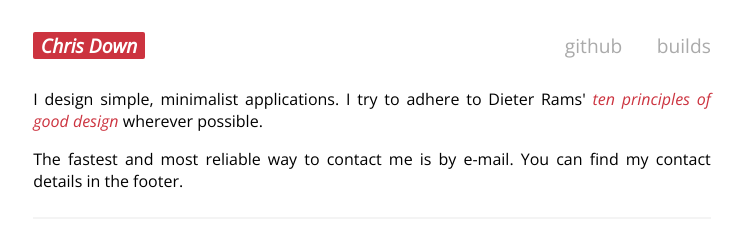
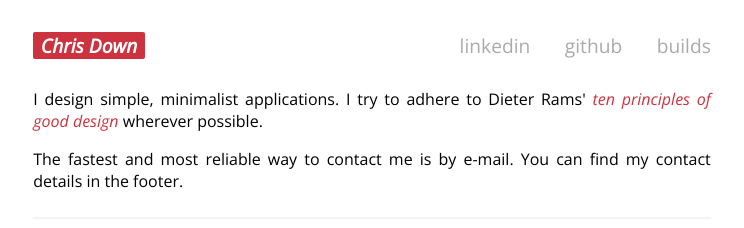
Before and after one commit to cdown/chrisdown.name, a Jekyll site: the page built from index.html, in a window 1280 px wide. Shown: the top 228 px of the page, without its empty margins (268-1012 px from the left). Built offline with Jekyll 4.4.1, drawn with Linux system fonts in a browser that asks for light colours.

Commit message:
Add LinkedIn

```diff
--- a/_config.yml
+++ b/_config.yml
@@ -10,6 +10,7 @@ links:
     github: &github-url "https://github.com/cdown"
     stackexchange: &stackexchange-url "http://unix.stackexchange.com/users/10762/chris-down"
     aur: &aur-url "https://aur.archlinux.org/packages/?SeB=m&amp;K=cdown"
+    linkedin: &linkedin-url "http://www.linkedin.com/in/chrisldown"
 
 personal:
     name: *name
@@ -28,6 +29,8 @@ personal:
 
 header:
     links:
+        - name: LinkedIn
+          url: *linkedin-url
         - name: GitHub
           url: *github-url
         - name: Builds
```
